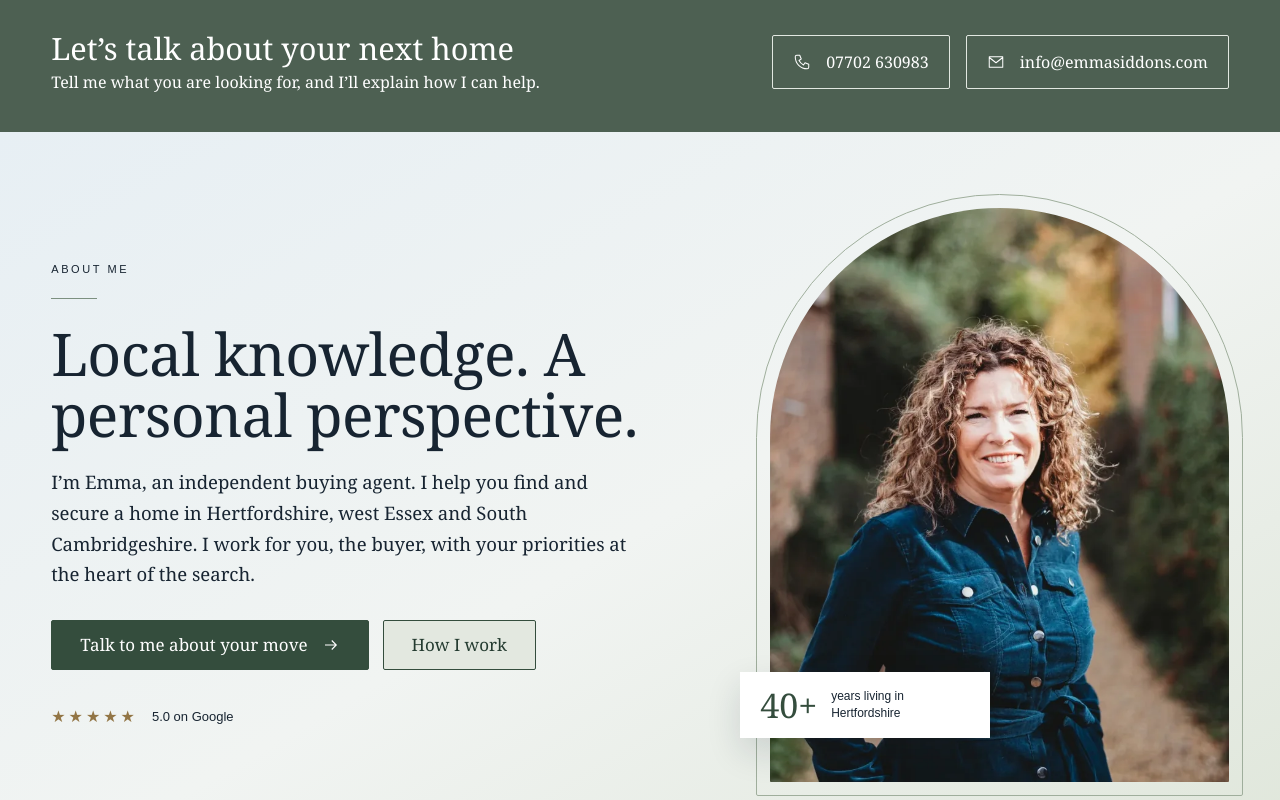
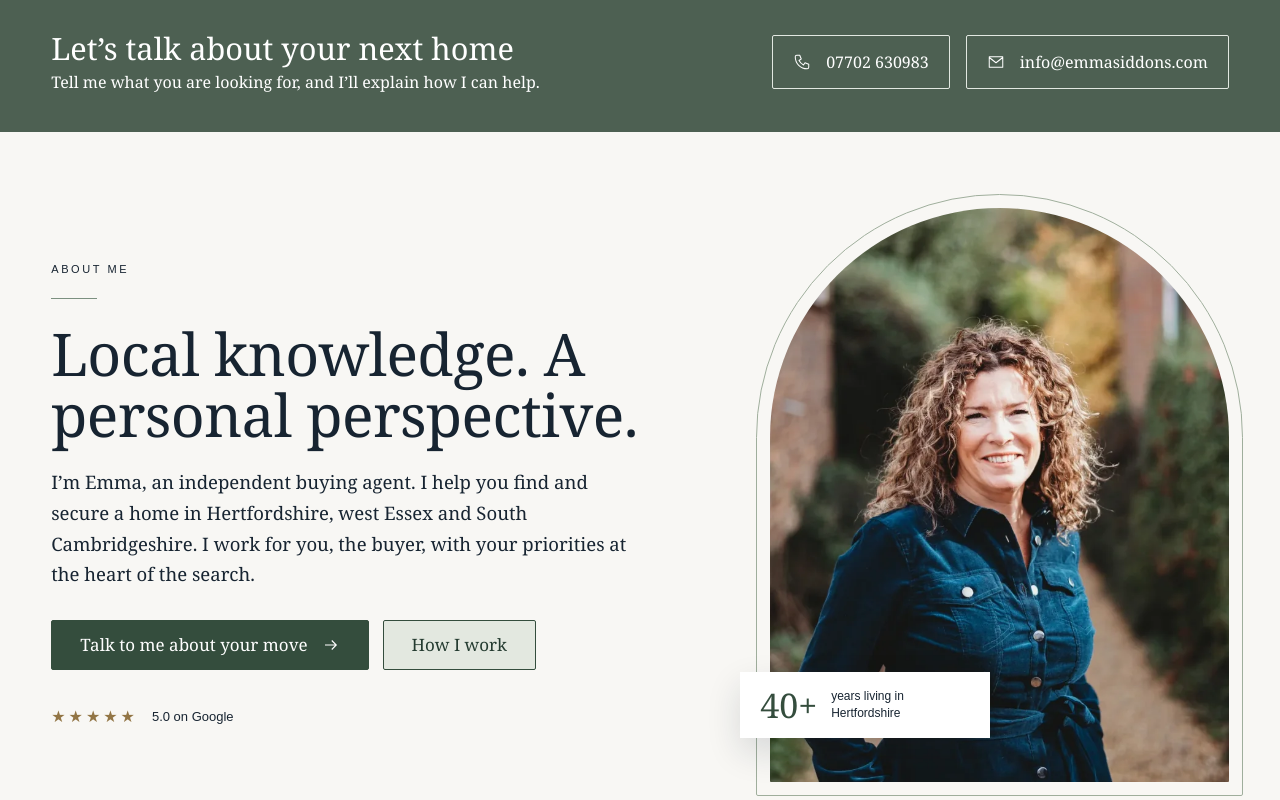
Before and after one commit to ArkMediaMarketing/emma-siddons-staging, an Astro site in the folder cms/: page /about-me in a window 1280 px wide. Shown: the part 1540-2340 px from the top of the page. Built offline with nearby package versions, Linux system fonts and the light colour scheme; Astro itself is replaced by a stand-in of ours.

Commit message:
Match About hero background to homepage cream

```diff
--- a/cms/src/styles/about-brief.css
+++ b/cms/src/styles/about-brief.css
@@ -34,7 +34,7 @@
 
 .about-brief{background:#fff}
 /* Profile hero */
-.about-brief .b-hero{background:linear-gradient(150deg,#e7eff4,#f1f4f2 52%,#dfe6da);padding:clamp(40px,6vw,90px) 0 clamp(50px,7vw,100px);overflow:hidden}
+.about-brief .b-hero{background:var(--cream);padding:clamp(40px,6vw,90px) 0 clamp(50px,7vw,100px);overflow:hidden}
 .about-brief .b-hero__grid{display:grid;grid-template-columns:minmax(0,7fr) minmax(0,5fr);gap:clamp(36px,6vw,100px);align-items:center}
 .about-brief .b-hero h1{font-size:clamp(40px,4.6vw,70px);line-height:1.04;margin-bottom:22px}
 .about-brief .b-hero .lead{font-size:clamp(17px,1.45vw,21px);color:var(--ink);max-width:31em;margin-bottom:30px}
```
